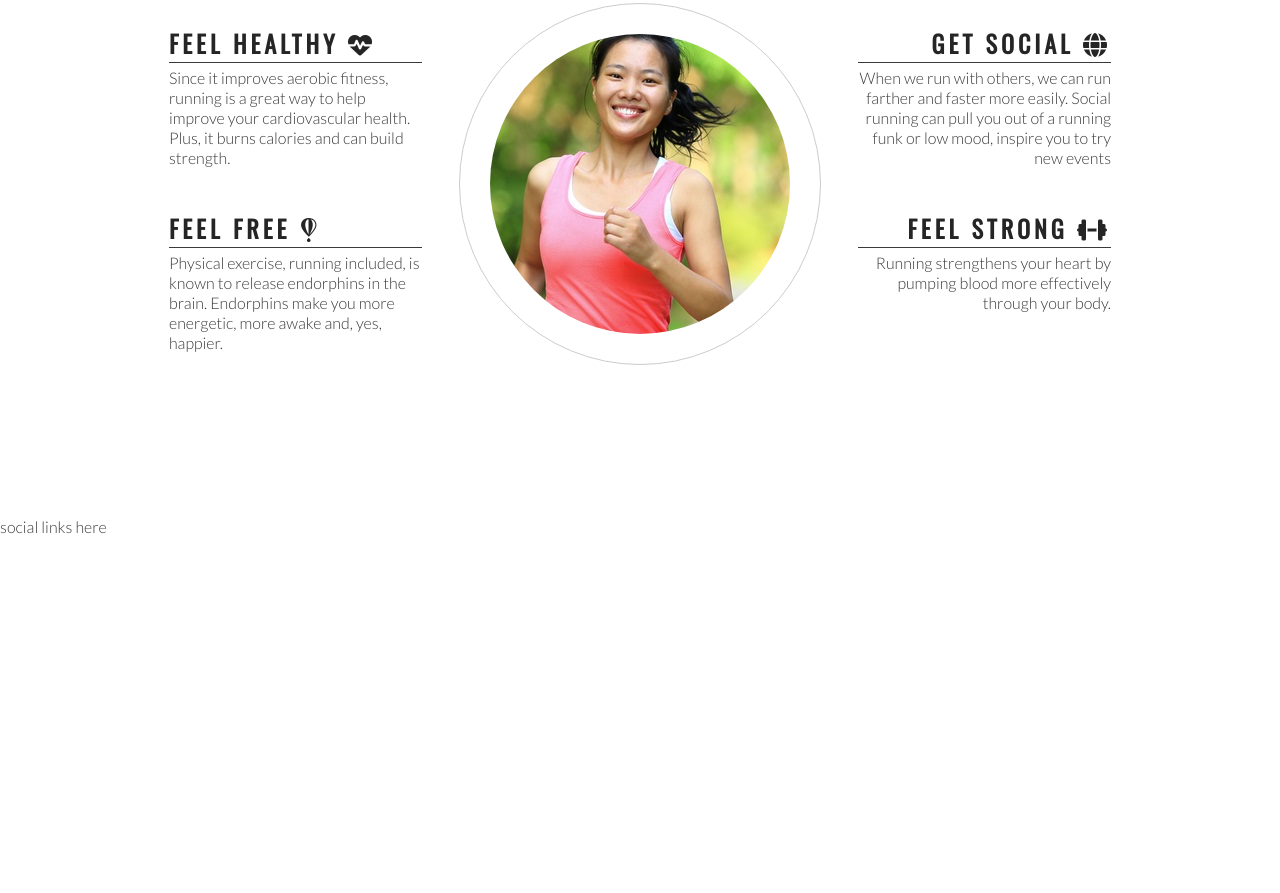
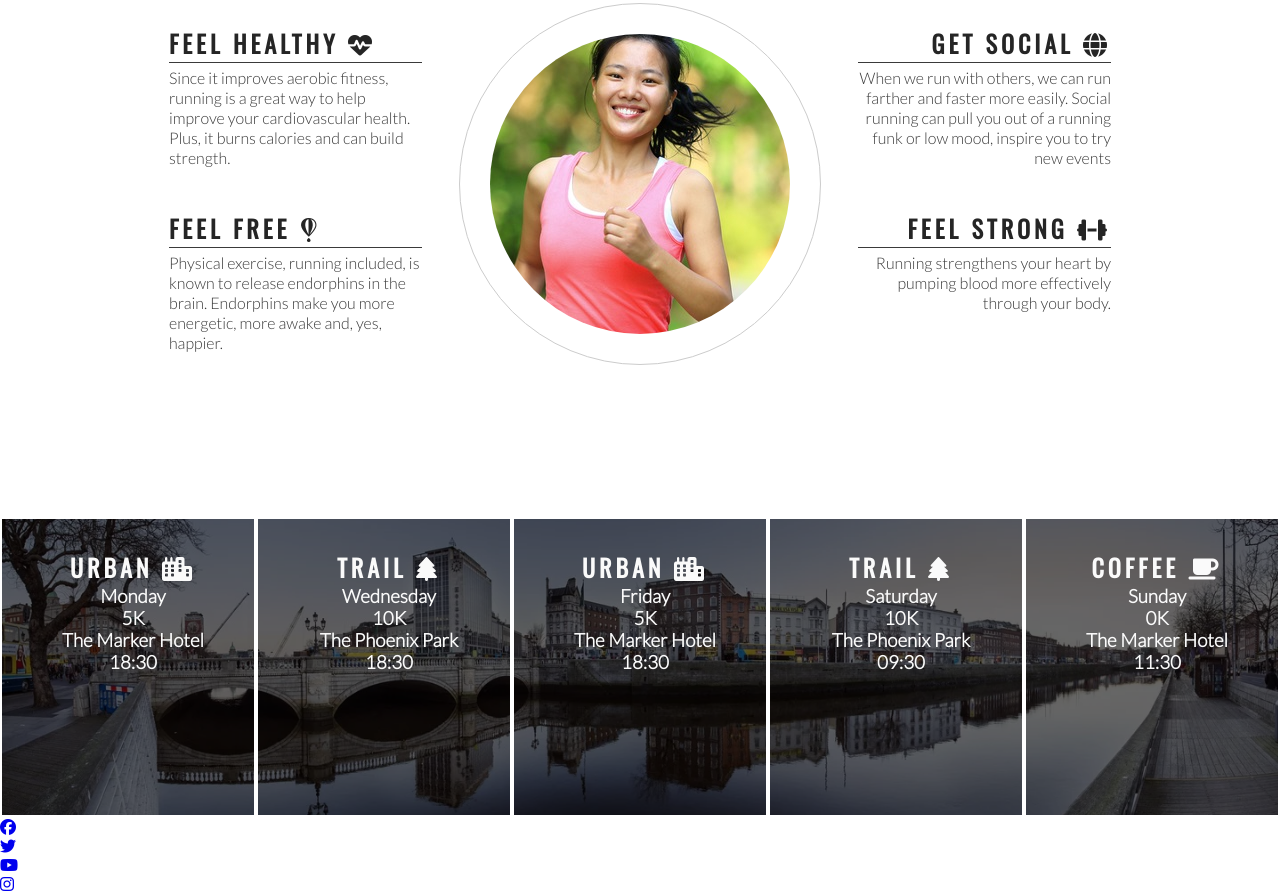
Before and after one commit to bianca9901/love-running, a plain HTML site: page index.html in a window 1280 px wide. Shown: the part 769-1662 px from the top of the page. Before the commit the page ends 1305 px from the top, so only its background shows below. Drawn offline with nearby package versions, Linux system fonts and the light colour scheme.

Commit message:
add socialmedia icons to footer

```diff
--- a/assets/css/style.css
+++ b/assets/css/style.css
@@ -191,7 +191,27 @@ hr {
 }
 
 /* event times */
-#times{
-    background-image: url('../images/dublin-city.webp')
-    background-repeat:n
+#times {
+    background-image: url('../images/dublin-city.webp');
+    background-repeat: no-repeat;
+    background-size: cover;
+    background-position: center;
+    width: 100%;
+    overflow: hidden;
 }
+
+#times div {
+    color: #fafafa;
+    background-color: rgba(0, 0, 0, .6);
+    width: 20%;
+    height: 300px;
+    float: left;
+    padding: 30px 0 0 10px;
+    text-align: center;
+    border: 2px solid white;
+    box-sizing: border-box;
+}
+
+#times h2 {
+    color: #fafafa;
+}
--- a/index.html
+++ b/index.html
@@ -81,11 +81,70 @@
             </div>
         </div>
     </section>
-    <section>
+    <section id="times">
+        <div>
+            <h2>Urban <i class="fa-solid fa-city"></i></h2>
+            <h3>Monday</h3>
+            <h3>5K</h3>
+            <h3>The Marker Hotel</h3>
+            <h3>18:30</h3>
+        </div>
 
+        <div>
+            <h2>Trail <i class="fa-solid fa-tree"></i></h2>
+            <h3>Wednesday</h3>
+            <h3>10K</h3>
+            <h3>The Phoenix Park</h3>
+            <h3>18:30</h3>
+        </div>
+        <div>
+            <h2>Urban <i class="fa-solid fa-city"></i></h2>
+            <h3>Friday</h3>
+            <h3>5K</h3>
+            <h3>The Marker Hotel</h3>
+            <h3>18:30</h3>
+        </div>
+        <div>
+            <h2>Trail <i class="fa-solid fa-tree"></i></h2>
+            <h3>Saturday</h3>
+            <h3>10K</h3>
+            <h3>The Phoenix Park</h3>
+            <h3>09:30</h3>
+        </div>
+        <div>
+            <h2>Coffee <i class="fa-solid fa-mug-saucer"></i></h2>
+            <h3>Sunday</h3>
+            <h3>0K</h3>
+            <h3>The Marker Hotel</h3>
+            <h3>11:30</h3>
+        </div>
     </section>
     <footer>
-        social links here
+        <ul>
+            <li>
+                <a href="https://facebook.com" target="_blank" rel="noopener"
+                    aria-label="Visit Our Facebook Page (opens in a new tab)"><i class="fa-brands fa-facebook"></i> </a>
+
+            </li>
+            <li>
+                <a href="https://twitter.com" target="_blank" rel="noopener"
+                    aria-label="Visit Our Facebook Page (opens in a new tab)"><i class="fa-brands fa-twitter"></i></i>
+                </a>
+
+            </li>
+            <li>
+                <a href="https://youtube.com" target="_blank" rel="noopener"
+                    aria-label="Visit Our Facebook Page (opens in a new tab)"><i class="fa-brands fa-youtube"></i></i>
+                </a>
+
+            </li>
+            <li>
+                <a href="https://instagram.com" target="_blank" rel="noopener"
+                    aria-label="Visit Our Facebook Page (opens in a new tab)"><i class="fa-brands fa-instagram"></i></i>
+                </a>
+
+            </li>
+        </ul>
     </footer>
     <!--Font awesome icons script-->
     <script src="https://kit.fontawesome.com/9ed4338f81.js" crossorigin="anonymous"></script>
```
